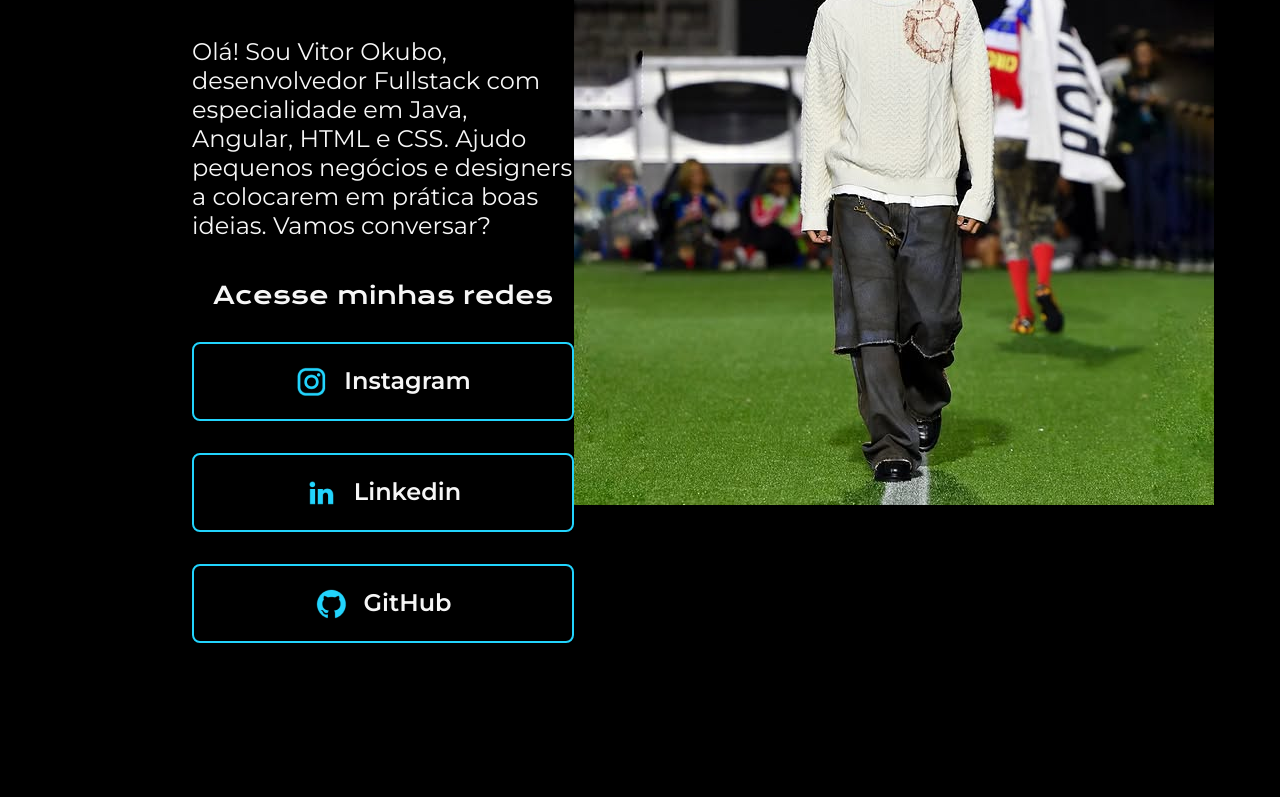
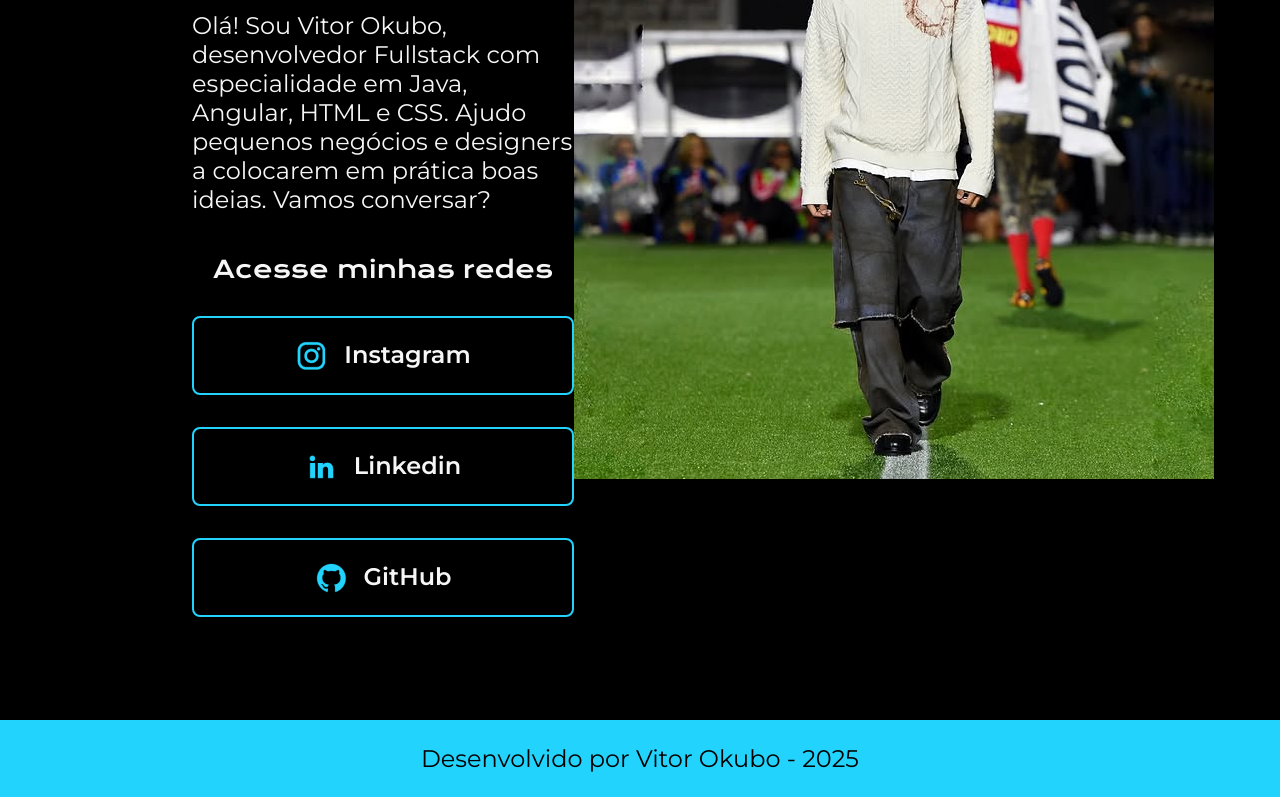
Before and after one commit to vhokuboz/portfolio-alura, a plain HTML site: page index.html in a window 1280 px wide. Shown: the part 401-1198 px from the top of the page. Before the commit the page ends 1044 px from the top, so only its background shows below. Drawn offline with nearby package versions, Linux system fonts and the light colour scheme.

Commit message:
Criando e estilizando rodape

```diff
--- a/index.html
+++ b/index.html
@@ -34,7 +34,9 @@
     </section>
     <img src="assets/vitor-okubo.jpeg" alt="Vitor Okubo">
   </main>
-  <footer></footer>
+  <footer class="rodape">
+    Desenvolvido por Vitor Okubo - 2025
+  </footer>
 </body>
 
 </html>
--- a/style.css
+++ b/style.css
@@ -8,7 +8,7 @@
 body {
   background-color: black;
   color: #f6f6f6;
-  height: 100vh;
+  /* height: 100vh; */
   box-sizing: border-box;
 }
 
@@ -17,7 +17,7 @@ body {
 }
 
 .apresentacao {
-  margin: 10% 15%;
+  padding: 8% 15%;
   display: flex;
   align-items: center;
   justify-content: space-between;
@@ -74,3 +74,13 @@ body {
 .apresentacao__links__link:hover {
   background-color: #272727;
 }
+
+.rodape {
+  padding: 24px;
+  text-align: center;
+  font-family: 'Montserrat', sans-serif;
+  font-size: 24px;
+  font-weight: 400;
+  color: #000000;
+  background-color: #22D4FD;
+}
```
